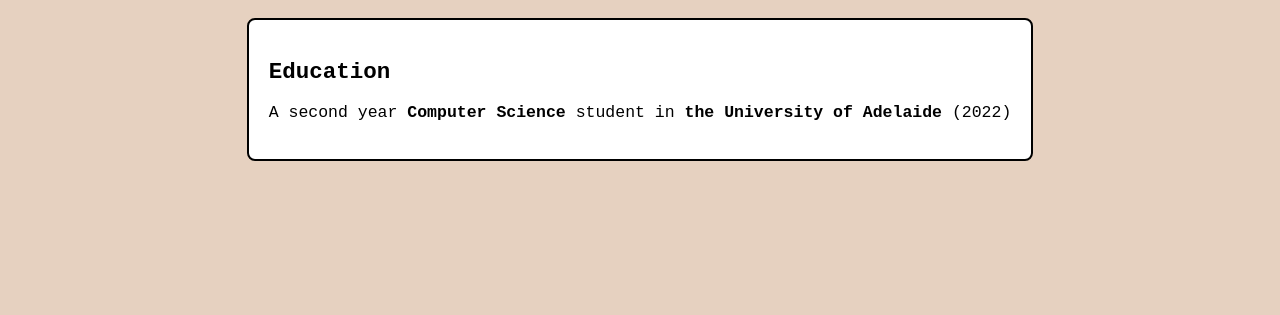
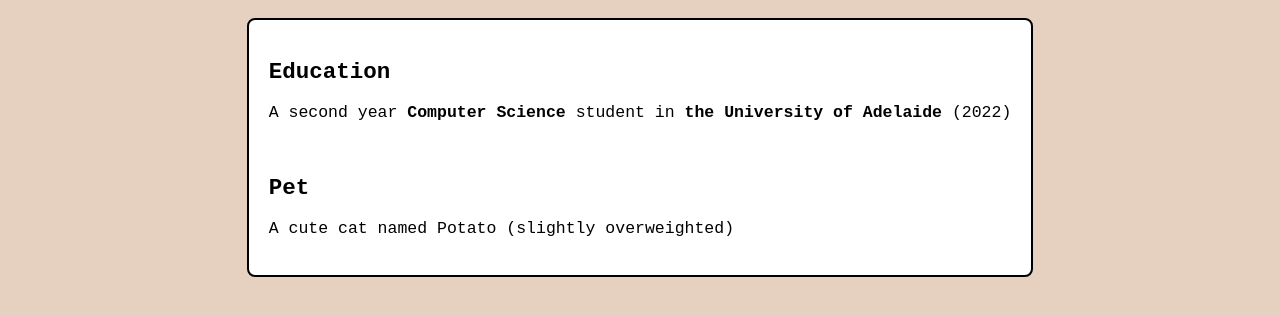
Before and after one commit to Harl1ly/Harl1ly.github.io, a plain HTML site: page about.html in a window 1280 px wide. Shown: the part 213-528 px from the top of the page. Drawn offline with Linux system fonts and the light colour scheme.

Commit message:
Add files via upload

```diff
--- a/about.html
+++ b/about.html
@@ -24,6 +24,9 @@
 			<div id = "detail">
 				<h2> Education </h2>
 				<p class = "p1"> A second year <strong>Computer Science</strong> student in <strong>the University of Adelaide</strong> (2022) </p>
+				<br>
+				<h2> Pet </h2>
+				<p class = "p1"> A cute cat named Potato (slightly overweighted) </p>
 
 			</div>
 		</div>
```
Also changed, not shown: contact.html (+4 -3 lines).
